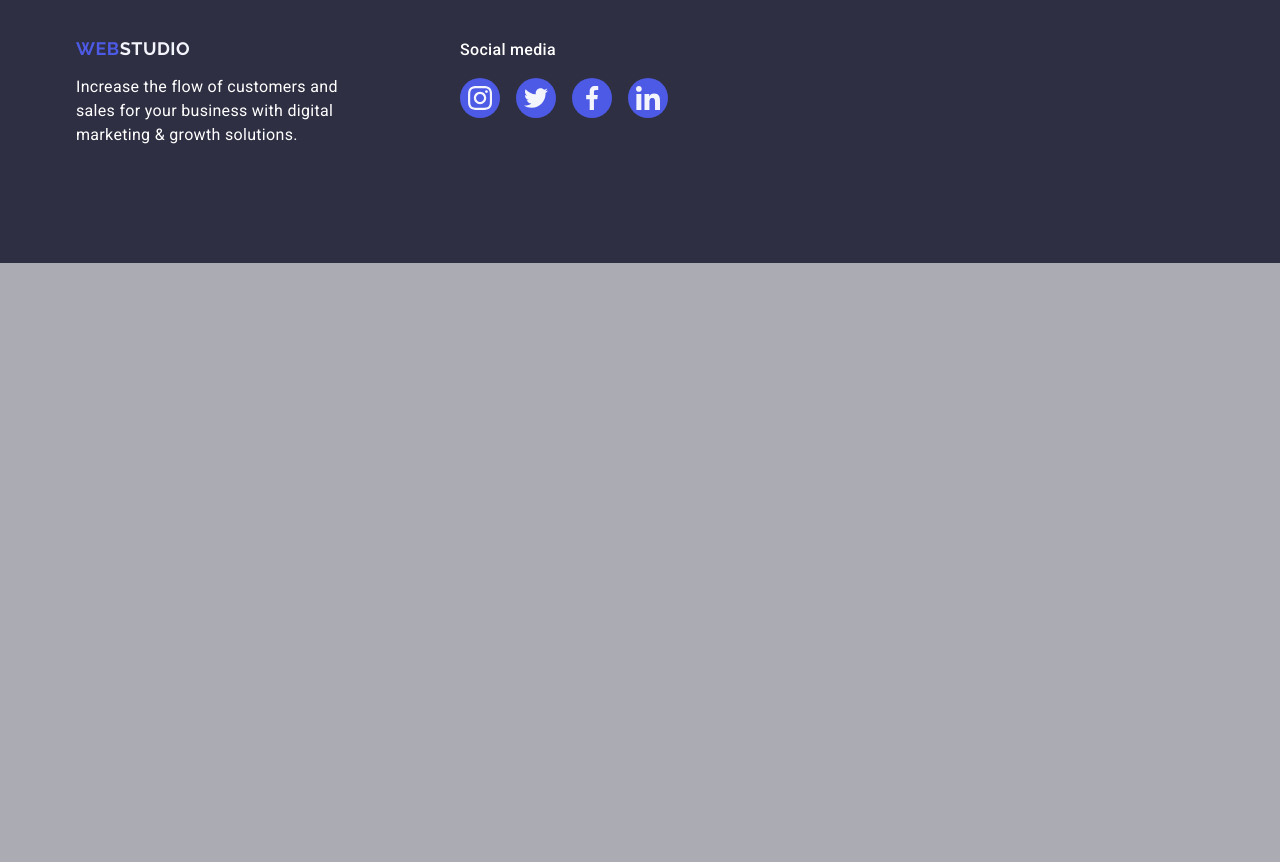
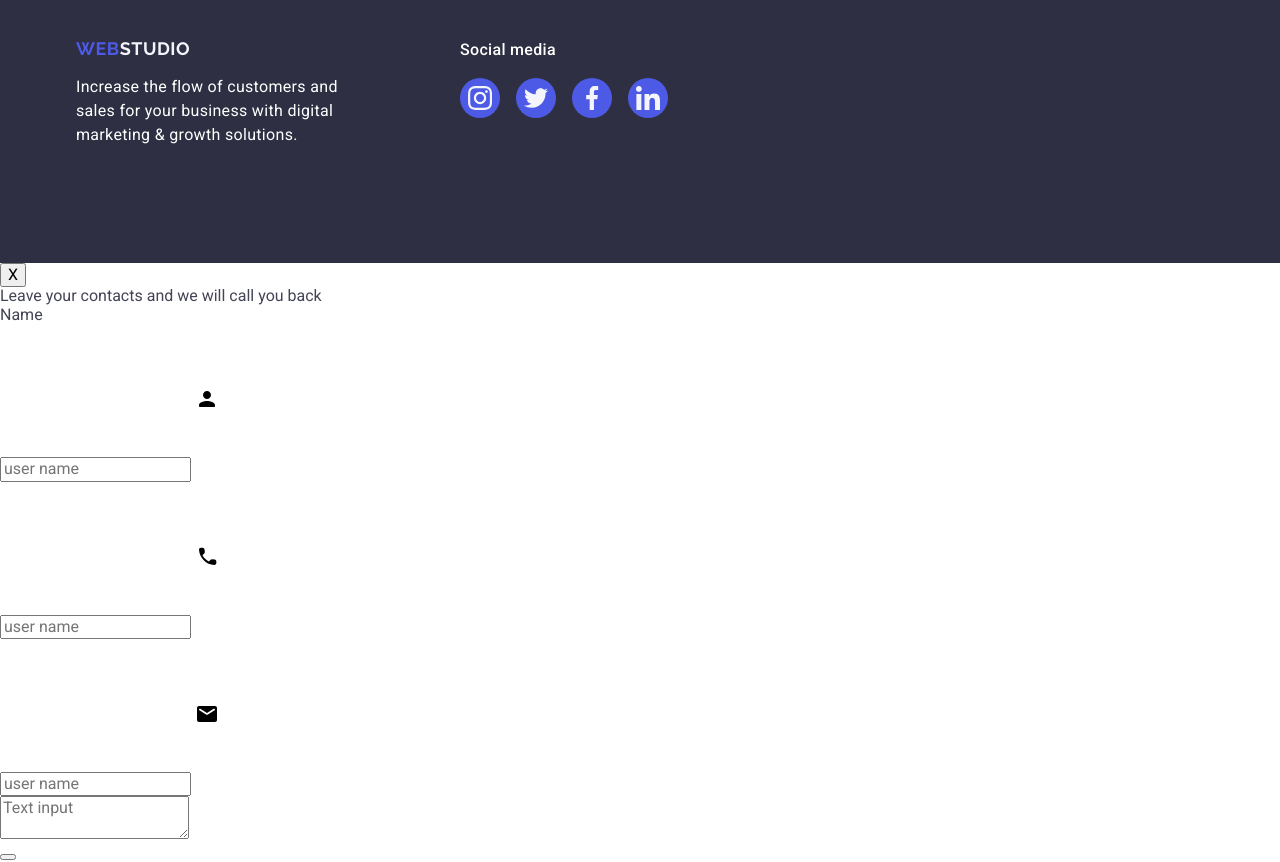
Before and after one commit to Khariton0vRuslan/goit-markup-hw-04, a plain HTML site: page index.html in a window 1280 px wide. Shown: the part 3237-4099 px from the top of the page. Before the commit the page ends 3500 px from the top, so only its background shows below. Drawn offline with nearby package versions, Linux system fonts and the light colour scheme.

Commit message:
Update styles.css

```diff
--- a/css/styles.css
+++ b/css/styles.css
@@ -592,101 +592,3 @@ img{
     background-color: #31d0aa;
     transform: scale(110%);
 }
-
-/*------ Модельне вікно------- */
-
-.backdrop{
-    position: fixed;
-    width: 100%;
-    height: 100%;
-    background-color:rgba(46, 47, 66, 0.4) ;
-    /*display: flex;
-    align-items: center;
-    justify-content: center;*/
-}
-
-.modal{
-    width: 408px;
-    min-height: 584px;
-    background-color: #fcfcfc;
-    border-radius: 4px;
-    position: absolute;
-    top: 50%;
-    left: 50%;
-    transform: translate(-50% , 50%);
-}
-
-.modal-close{
-    width: 30px;
-    height: 30px;
-    background-color: transparent;
-    border: 1px solid #4c4c4c;
-    border-radius: 4px;
-    top: 24px;
-    right: 24px;
-    padding: 40px;
-}
-
-.modal-title{
-    text-align: center;
-    max-width: 360px;
-    margin-bottom: 40px;
-}
-
-.modal-input{
-    border-radius: 4px;
-    width: 100%;
-    height: 58px;
-    border:1px solid rgba(46, 47, 66, 0.4);
-    padding-left: 38px;
-    color: green;
-    outline: transparent;
-    transition-duration: 300ms;
-}
-
-.modal-input::placeholder{
-    font-size: 18px;
-    color:  rgba(128, 73, 0 );
-}
-
-.modal-input:focus{
-    border-color: #4d5ae5;
-}
-
-.modal-input:focus + .modal-icon{
-    fill: #4d5ae5;
-}
-
-.modal-field{
-    margin-bottom: 8px;
-}
-
-.modal-label{
-    display: block;
-    font-size: 12px;
-    margin-bottom: 8px;
-}
-
-.modal-input-wrap{
-    position: relative;
-}
-
-.modal-icon{
-    fill: #2E2F42;
-    left: 16px;
-    top: 50% ;
-    transform: translateY(-50%);
-    transition-duration: 300ms;
-}
-
-.modal-textarea{
-    border-radius: 4px;
-    width: 100%;
-    height: 138px;
-    border:1px solid rgba(46, 47, 66, 0.4);
-    padding: 10px 15px ;
-    color: green;
-    outline: transparent;
-    transition-duration: 300ms;
-    resize: none;
-}
```
